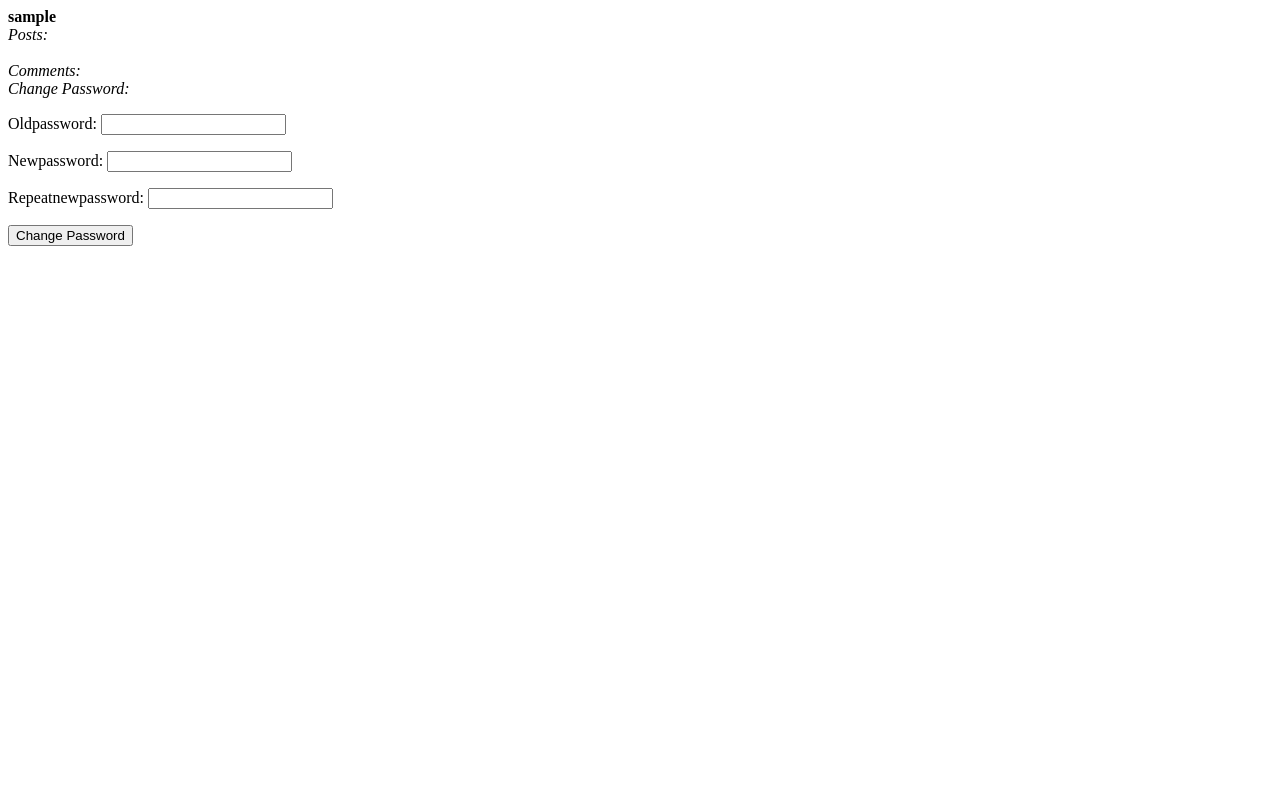
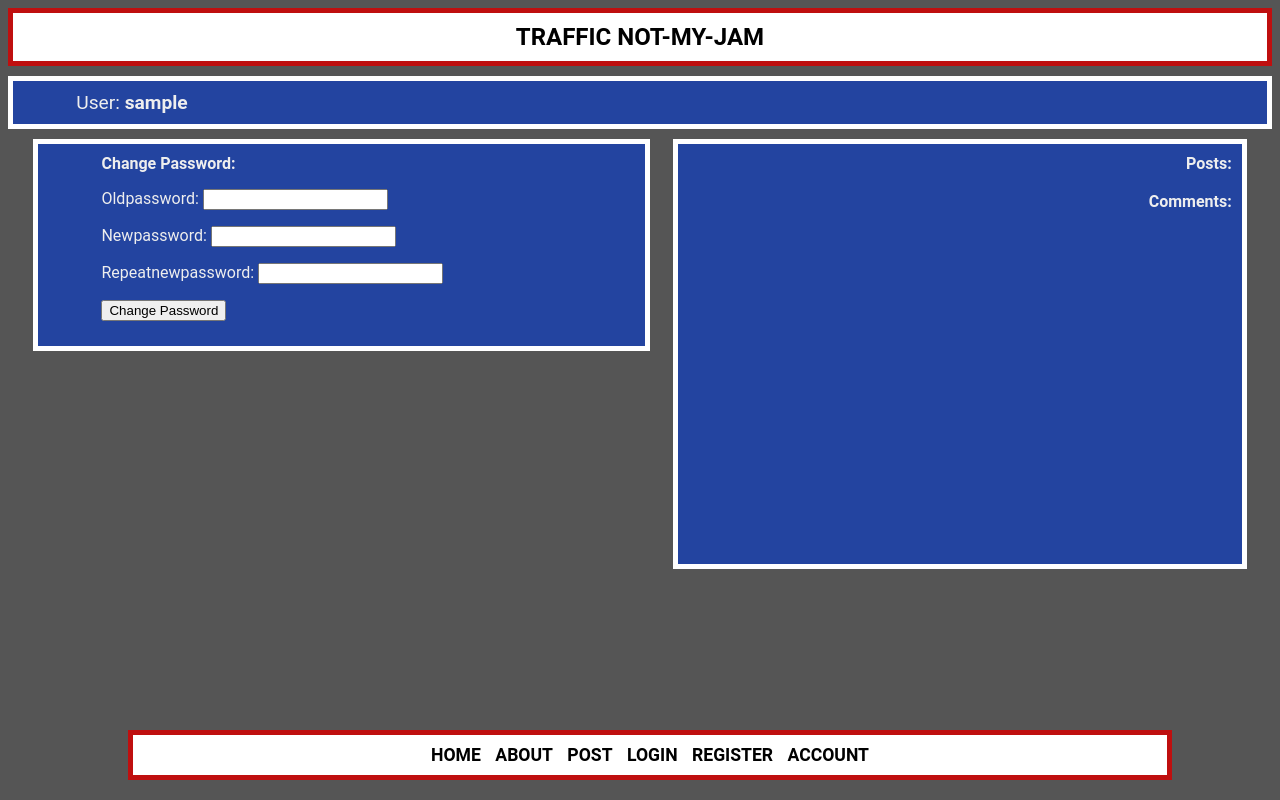
Before and after one commit to benedict-glasgow/trafficnotmyjam, a Django app: page /account/ in a window 1280 px wide. Run offline with Django 3.2, Linux system fonts and the light colour scheme; the visitor is signed in with stand-in values (Sample User, id 1); data that the repository does not hold is empty.

Commit message:
account page html

```diff
--- /dev/null
+++ b/templates/traffic/account.html
@@ -0,0 +1,30 @@
+{% extends 'traffic/base.html' %}
+
+{% block topbar %}
+    <div id="topbar" class="contentbox">User: <strong>{{ user.username }}</strong> <br/></div>
+{% endblock %}
+
+{% block left_body_block %}
+    <div id="l-block" class="contentbox">
+        <strong> Change Password: </strong> <br/>
+        <form id="UpdateDetailsForm" method="POST" action="/account/changepassword/" enctype="multipart/form-data" >
+            {% csrf_token %}
+            {{ updateDetailsForm.as_p }}
+            <input type="submit" name="submit" value="Change Password" />
+        </form>
+    </div>
+{% endblock %}
+
+{% block right_body_block %}
+    <div id="r-block" class="contentbox">
+        <strong> Posts: </strong> <br/>
+        {% for post in posts %}
+            {{ post.title }} <br/>
+        {% endfor %}
+        <br/>
+        <strong>Comments:</strong> <br/>
+        {% for comment in comments %}
+            {{ comment.content }} <br/>
+        {% endfor %}
+    </div>
+{% endblock %}
--- a/templates/traffic/base.html
+++ b/templates/traffic/base.html
@@ -33,6 +33,7 @@
 			<a href="{% url 'traffic:addposts'%}">POST</a>
 			<a href="{% url 'traffic:login'%}">LOGIN</a>
 			<a href="{% url 'traffic:register'%}">REGISTER</a>
+			<a href="{% url 'traffic:account'%}">ACCOUNT</a>
 		</div>
 	</body>
 </html>
--- a/traffic/views.py
+++ b/traffic/views.py
@@ -253,7 +253,7 @@ def account(request):
 
     contextDict['updateDetailsForm'] = ChangePasswordForm()
 
-    return render(request, 'traffic/accountTesting.html', context=contextDict)
+    return render(request, 'traffic/account.html', context=contextDict)
 
 
 
```
